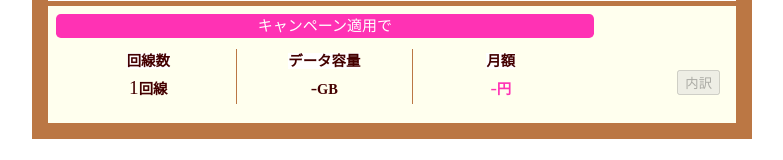
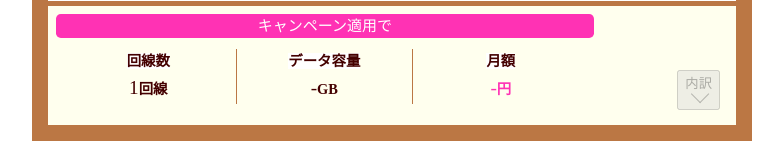
Before and after one commit to Misaki-Ouchi/Vue.js-practice02_price-simulator, a Vue app: page / in a window 1280 px wide. Shown: the part 894-1054 px from the top of the page, without its empty margins (248-1031 px from the left). Built offline with nearby package versions, Linux system fonts and the light colour scheme.

Commit message:
途中経過（アコーディオン作成中）

```diff
--- a/src/components/ResultBox.vue
+++ b/src/components/ResultBox.vue
@@ -4,7 +4,7 @@ import { ref, reactive } from "vue";
 defineProps<{
   showTelPlan: boolean;
   isDisOpenBtn: boolean;
-  showDetail: boolean;
+  // showDetail: boolean;
 }>();
 defineEmits(["resetClick", "openBtnClick"]);
 
@@ -44,7 +44,7 @@ defineEmits(["resetClick", "openBtnClick"]);
         <button @click="$emit('openBtnClick')" class="openBtn" :disabled="isDisOpenBtn">
           内訳
         </button>
-        <div v-show="showDetail" class="detail">
+        <div class="resultDetail">
           <div class="detail-title"><p>内訳</p></div>
           <div class="detail-number"><div>1</div></div>
           <div class="detail-plans">
@@ -63,7 +63,7 @@ defineEmits(["resetClick", "openBtnClick"]);
             </button>
           </div>
         </div>
-        <!-- /.detail -->
+        <!-- /.resultDetail -->
       </div>
       <!-- /.result-box -->
     </div>
@@ -133,16 +133,49 @@ h2 {
 }
 .openBtn {
   position: absolute;
+  top: 4rem;
   right: 1rem;
-  top: 4rem;
+  padding-bottom: 1rem;
 }
-.detail {
+.openBtn::after {
+  content: "";
+  position: absolute;
+  bottom: -0.2rem;
+  right: 0;
+  display: inline-block;
+  width: 0.8rem;
+  height: 0.8rem;
+  border-top: 1px solid #333;
+  border-left: 1px solid #333;
+  transform: rotate(-135deg) translate(1rem);
+  transition: transform 0.4s, bottom 0.4s;
+}
+.openBtn.opened::after {
+  transform: rotate(45deg) translate(-1rem);
+  bottom: -0.8rem;
+}
+.openBtn[disabled]::after {
+  opacity: 0.3;
+}
+.resultDetail {
   display: flex;
+  position: relative;
   justify-content: space-between;
   align-items: center;
   background-color: #fff;
   border-top: 1px solid #b74;
   border-bottom: 1px solid #b74;
+  height: 0;
+  line-height: 0;
+  transform: translate(0, -4rem);
+  transition: line-height 0.4s,height 0.4s,transform 0.4s, z-index 0.4s;
+  z-index: -1;
+}
+.resultDetail.opened {
+  height: auto;
+  line-height: 1;
+  transform: translate(0,0);
+  z-index: 1;
 }
 .detail-title {
   width: 15%;
--- a/src/components/TheSelections.vue
+++ b/src/components/TheSelections.vue
@@ -12,14 +12,14 @@ const data = reactive({
   btnSelected: false, // 選択したボタン色変更
   resultsShow: false, // 結果表示/非表示
   isDisOpenBtn: true, // 内訳ボタンdisabled
-  showDetail: false, // 結果の内訳表示/非表示
+  // showDetail: false, // 結果の内訳表示/非表示
   elm: "", // リセット後スクロール位置取得用要素
   h: "", // リセット後スクロール位置
 });
 onMounted(() => {
   data.elm = document.querySelector("#question");
-  data.h = data.elm.getBoundingClientRect().top + window.scrollY
-})
+  data.h = data.elm.getBoundingClientRect().top + window.scrollY;
+});
 const list = ref([
   {
     title: "電話番号（090等）は必要ですか？",
@@ -352,8 +352,14 @@ const next = () => {
     data.isDisOpenBtn = false;
   }
 };
+// 内訳クリック
 const openBtnEvent = () => {
-  data.showDetail = !data.showDetail;
+  // data.showDetail = !data.showDetail;
+  let openBtn = document.querySelector(".openBtn");
+  openBtn.classList.toggle("opened");
+  let resultDetail = document.querySelector(".resultDetail");
+  console.log(resultDetail)
+  resultDetail.classList.toggle("opened");
 };
 // リセットイベント
 const resetEvent = () => {
@@ -367,7 +373,7 @@ const resetEvent = () => {
     telCost: "",
   };
   newList.value = [];
-  data.showDetail = false;
+  // data.showDetail = false;
   data.isDisOpenBtn = true;
   // 最初の選択肢に戻る
   data.trans_name = "prev";
@@ -395,7 +401,6 @@ const resetEvent = () => {
   <ResultBox
     :showTelPlan="selectedItem.showTelPlan"
     :isDisOpenBtn="data.isDisOpenBtn"
-    :showDetail="data.showDetail"
     @openBtnClick="openBtnEvent"
     @resetClick="resetEvent"
   >
```
